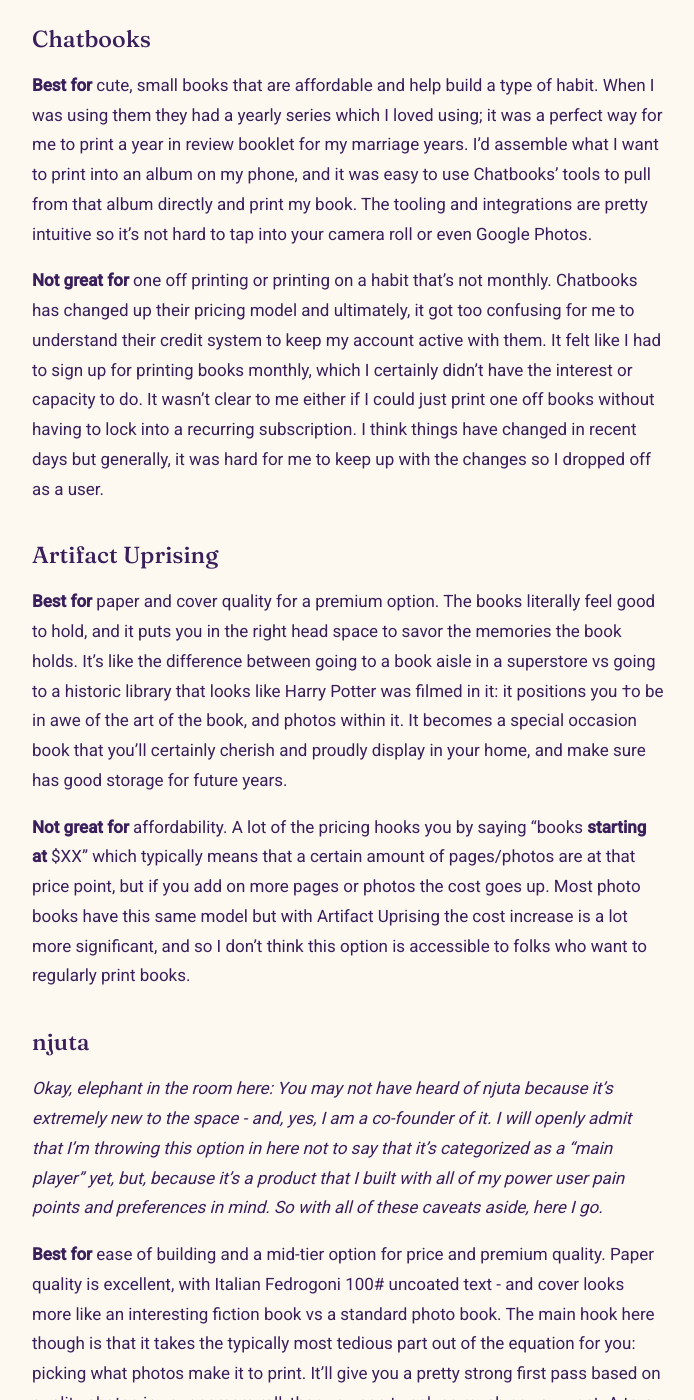
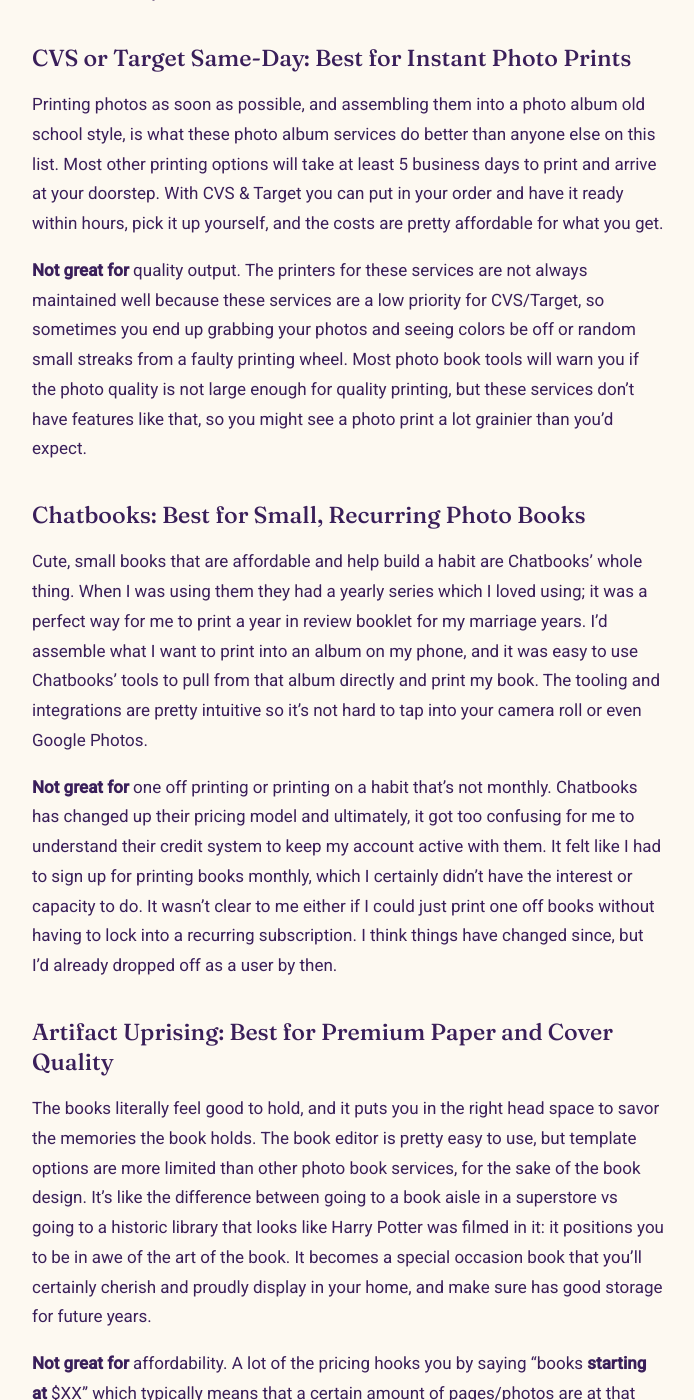
Before and after one commit to njutabook/-njuta-landing, a Jekyll site: the page built from _posts/2026-08-24-photo-books-options-compared.md, in a window 1280 px wide and 1400 px high, scrolled down 1677 px. Shown: the whole window, without its empty margins (292-986 px from the left). Built offline with Jekyll 4.4.1, drawn with Linux system fonts in a browser that asks for light colours; some of the changed text lies outside the part shown.

Commit message:
Revise photo book comparison post for clarity and detail
Updated the title and description for the photo book comparison post. Enhanced the introduction and added a summary table for quick reference.

```diff
--- a/_posts/2026-08-24-photo-books-options-compared.md
+++ b/_posts/2026-08-24-photo-books-options-compared.md
@@ -1,47 +1,58 @@
 ---
-title: "Snapfish, CVS, Chatbooks, Artifact Uprising, or njuta: Which Photo Book is Right for You?"
-description: "Snapfish, CVS, Chatbooks, Artifact Uprising, or Njuta. A quick, honest breakdown of which photo book option actually fits your situation."
+title: "Best Photo Book Service Comparison: Snapfish vs CVS vs Chatbooks vs Artifact Uprising vs njuta"
+description: "An honest, first-hand comparison of Snapfish, CVS, Chatbooks, Artifact
+Uprising, and njuta, and a guide to deciding which photo book service actually fits your life."
 season: "summer 2026"
 ---
 
-I've been obsessed with photos and keepsakes since forever. Growing up, they made me feel close to me and my family's past in a way that nothing else could; how special is it that you can literally have a time portal into the past with memories you want to relive, or, experience for the first time if you weren't there? Being able to see and hold time capsules is, I firmly believe, one of the most magical ways to experience life and feel true appreciation what it's brought you so far.
+I've been obsessed with photos and keepsakes since forever. Growing up, they made me feel close to my family's past in a way that nothing else could; how special is it that you can hold a time capsule of memories you want to relive, or experience for the first time if you weren't there? That's, I firmly believe, one of the most magical ways to experience life, and it's a big part of why I've spent years testing nearly every photo book service out there and feeling true appreciation for what each one has brought me so far.
 
-So cue: My obsession with photo books. It all started when I began to gift them to other people in my life. I have always been the resident photographer in my social and familial circles, so naturally it became a little easier to literally make an album / photo book instead of the less appealing option of airdropping them hundreds of photos. Then I realized that I deserved to have my own too, so then my use of photo books and printing services doubled. Needless to say, over the course of those many years I became very familiarized with most of the main players in the space, and wanted to do a breakdown of what I've learned when using these for myself.
+So cue: my obsession with photo books. It all started when I began to gift them to other people in my life. I have always been the resident photographer in my social and familial circles, so naturally it became a little easier to literally make an album / photo book instead of the less appealing option of airdropping them hundreds of photos. Then I realized that I deserved to have my own too, so then my use of photo books and printing services doubled. Over the years, I got very familiar with most of the main players in the photo book service space, and wanted to do a breakdown of what I've learned when using each one for myself.
 
-## Snapfish
+Here's the quick version of this photo book comparison if you're in a hurry, then the full breakdown below:
 
-**Best for** making photo books on a budget. I was pleasantly surprised by the layflat book options that I ended up going with for my wedding albums - pretty solid quality, and almost a third of the cost of other options out there similar to it.
+| Service | Best For | Turnaround Time | Effort to Build |
+| --- | --- | --- | --- |
+| Snapfish | Budget-friendly layflat books | 5+ business days | High; took months, layout tools not intuitive |
+| CVS or Target Same-Day | Same-day pickup | Same day | Low; DIY, old-school assembly |
+| Chatbooks | Small, recurring books | 5+ business days | Low; quick, pulls from a phone album |
+| Artifact Uprising | Premium paper and cover feel | 5+ business days | Medium; easy editor, limited templates |
+| njuta | Hands-off, seasonal curation | Automatic each season | Low; minimal work required |
+
+## Snapfish: Best for Budget-Friendly Photo Books
+
+I was pleasantly surprised by the layflat book options I ended up going with for my wedding albums, pretty solid quality, and almost a third of the cost of other options out there similar to it.
 
 **Not great for** ease of building the book. The layout tools were not the most intuitive, and it was almost like there were too many options to choose from, so it took me forever to decide what each page would look like. My wedding albums took me months to make. They ended up great, but because of the labor of it all I ended up giving one each to my mom and mother in law, and then have still to this day never made one for myself.
 
-## CVS or Target same-day
+## CVS or Target Same-Day: Best for Instant Photo Prints
 
-**Best for** printing photos as soon as possible, and assembling them into a photo album, old school style. Most other printing options will take at least 5 business days to print and arrive at your doorstep. With CVS & Target you can put in your order and have it ready for you within hours, and pick it up yourself. Also the costs are pretty affordable for what you get.
+Printing photos as soon as possible, and assembling them into a photo album old school style, is what these photo album services do better than anyone else on this list. Most other printing options will take at least 5 business days to print and arrive at your doorstep. With CVS & Target you can put in your order and have it ready within hours, pick it up yourself, and the costs are pretty affordable for what you get.
 
-**Not great for** quality output. The printers for these services are not always maintained well because these services are a low priority for CVS/Target, so sometimes you end up grabbing your photos and seeing colors be off or random small streaks from a faulty printing wheel. Most photo book tools will warn you if the photo quality is not large enough for quality printing, but these services don't have features like that - so you might see a photo print and be a lot grainier than you'd expect.
+**Not great for** quality output. The printers for these services are not always maintained well because these services are a low priority for CVS/Target, so sometimes you end up grabbing your photos and seeing colors be off or random small streaks from a faulty printing wheel. Most photo book tools will warn you if the photo quality is not large enough for quality printing, but these services don't have features like that, so you might see a photo print a lot grainier than you'd expect.
 
-## Chatbooks
+## Chatbooks: Best for Small, Recurring Photo Books
 
-**Best for** cute, small books that are affordable and help build a type of habit. When I was using them they had a yearly series which I loved using; it was a perfect way for me to print a year in review booklet for my marriage years. I'd assemble what I want to print into an album on my phone, and it was easy to use Chatbooks' tools to pull from that album directly and print my book. The tooling and integrations are pretty intuitive so it's not hard to tap into your camera roll or even Google Photos.
+Cute, small books that are affordable and help build a habit are Chatbooks' whole thing. When I was using them they had a yearly series which I loved using; it was a perfect way for me to print a year in review booklet for my marriage years. I'd assemble what I want to print into an album on my phone, and it was easy to use Chatbooks' tools to pull from that album directly and print my book. The tooling and integrations are pretty intuitive so it's not hard to tap into your camera roll or even Google Photos.
 
-**Not great for** one off printing or printing on a habit that's not monthly. Chatbooks has changed up their pricing model and ultimately, it got too confusing for me to understand their credit system to keep my account active with them. It felt like I had to sign up for printing books monthly, which I certainly didn't have the interest or capacity to do. It wasn't clear to me either if I could just print one off books without having to lock into a recurring subscription. I think things have changed in recent days but generally, it was hard for me to keep up with the changes so I dropped off as a user.
+**Not great for** one off printing or printing on a habit that's not monthly. Chatbooks has changed up their pricing model and ultimately, it got too confusing for me to understand their credit system to keep my account active with them. It felt like I had to sign up for printing books monthly, which I certainly didn't have the interest or capacity to do. It wasn't clear to me either if I could just print one off books without having to lock into a recurring subscription. I think things have changed since, but I'd already dropped off as a user by then.
 
-## Artifact Uprising
+## Artifact Uprising: Best for Premium Paper and Cover Quality
 
-**Best for** paper and cover quality for a premium option. The books literally feel good to hold, and it puts you in the right head space to savor the memories the book holds. It's like the difference between going to a book aisle in a superstore vs going to a historic library that looks like Harry Potter was filmed in it: it positions you †o be in awe of the art of the book, and photos within it. It becomes a special occasion book that you'll certainly cherish and proudly display in your home, and make sure has good storage for future years.
+The books literally feel good to hold, and it puts you in the right head space to savor the memories the book holds. The book editor is pretty easy to use, but template options are more limited than other photo book services, for the sake of the book design. It's like the difference between going to a book aisle in a superstore vs going to a historic library that looks like Harry Potter was filmed in it: it positions you to be in awe of the art of the book. It becomes a special occasion book that you'll certainly cherish and proudly display in your home, and make sure has good storage for future years.
 
 **Not great for** affordability. A lot of the pricing hooks you by saying "books **starting at** $XX" which typically means that a certain amount of pages/photos are at that price point, but if you add on more pages or photos the cost goes up. Most photo books have this same model but with Artifact Uprising the cost increase is a lot more significant, and so I don't think this option is accessible to folks who want to regularly print books.
 
-## njuta
+## njuta: Best for Hands-Off Curation
 
-*Okay, elephant in the room here: You may not have heard of njuta because it's extremely new to the space - and, yes, I am a co-founder of it. I will openly admit that I'm throwing this option in here not to say that it's categorized as a "main player" yet, but, because it's a product that I built with all of my power user pain points and preferences in mind. So with all of these caveats aside, here I go.*
+*Okay, elephant in the room here: You may not have heard of njuta because it's extremely new to the space, and, yes, I am a co-founder of it. I will openly admit that I'm throwing this option in here not to say that it's categorized as a "main player" yet, but, because it's a product that I built with all of my power user pain points and preferences in mind. So with all of these caveats aside, here I go.*
 
-**Best for** ease of building and a mid-tier option for price and premium quality. Paper quality is excellent, with Italian Fedrogoni 100# uncoated text - and cover looks more like an interesting fiction book vs a standard photo book. The main hook here though is that it takes the typically most tedious part out of the equation for you: picking what photos make it to print. It'll give you a pretty strong first pass based on quality photos in your camera roll, then you can tweak as much as you want. A true "takes minutes" experience for building a book.
+The main hook is that it takes the typically most tedious part out of the equation for you: picking what photos make it to print. It'll give you a pretty strong first pass based on quality photos in your camera roll, then you can tweak as much as you want. A true "takes minutes" experience for building a book. Paper quality is excellent too, with Italian Fedrigoni 100# uncoated text, and the cover looks more like an interesting fiction book than a standard photo book. ([If you're curious about why I built njuta, read more here](https://njutabook.com/blog/i-never-finished-my-babys-first-year-photo-book/))
 
 **Not great for** one off books or custom templates/covers. njuta is currently only available on a seasonal membership basis, with the point of it being a seasonal habit where you can enjoy and appreciate your year as it's happening, not after it's happened. Cover and photo page templates are fixed because we believe we've made the best design choices we can, and want to build an experience where you have minimal work/decision making involved. But if you're someone who cares to be involved in those details, this may not be the option for you.
 
-## Find what's best for you
+## So, Which Photo Book Service Is Right for You?
 
-The good news about this space is that there are so many great options out there that offer different strengths and features that may work for you! So hopefully this breakdown saves you a little bit of time when deciding, and most importantly, good luck on your important pursuit of preserving your memories. Future you will thank you.
+The good news about this space is that there are a lot of great options, each with real strengths. Hopefully this breakdown saves you some time deciding, and good luck on your pursuit of preserving your memories. Future you will thank you.
 
--Kara (co-founder of njuta and fellow photo print / book afficionado)
+-Kara (co-founder of njuta and fellow photo print / book aficionado)
```
